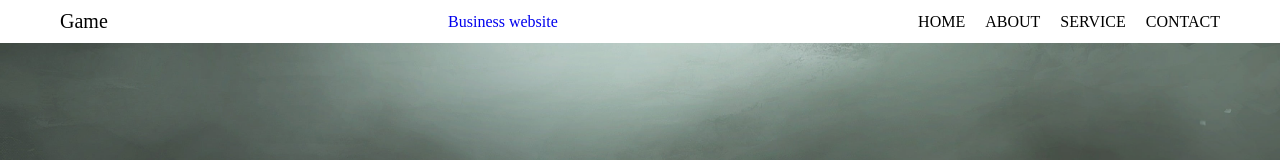
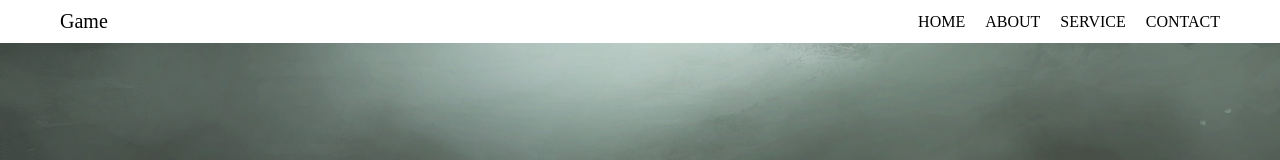
Before and after one commit to Markabbey/Gaming, a plain HTML site: page Gaming/index.html in a window 1280 px wide. Shown: the top 160 px of the page. Drawn offline with Linux system fonts and the light colour scheme.

Commit message:
Update index.html

```diff
--- a/Gaming/index.html
+++ b/Gaming/index.html
@@ -11,7 +11,6 @@
     <nav class="navbar">
         <div class="container">
             <a href="#" class="logo">Game</a>
-            <a href="https://mark-abbey-portfolio-s7l7.vercel.app/">Business website</a>
             <div class="menu">
                 <a href="#" class="menu-item">home</a>
                 <a href="#" class="menu-item">about</a>
```
